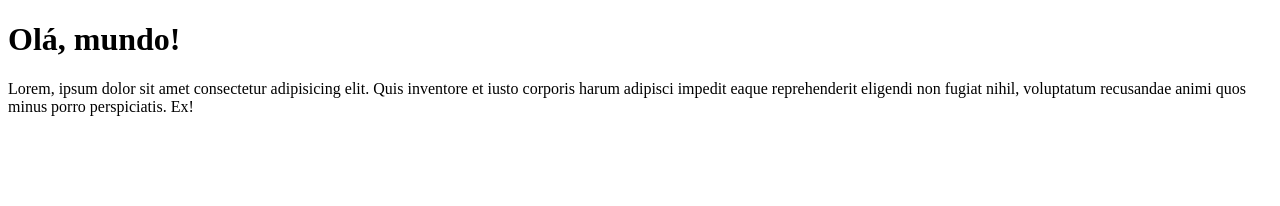
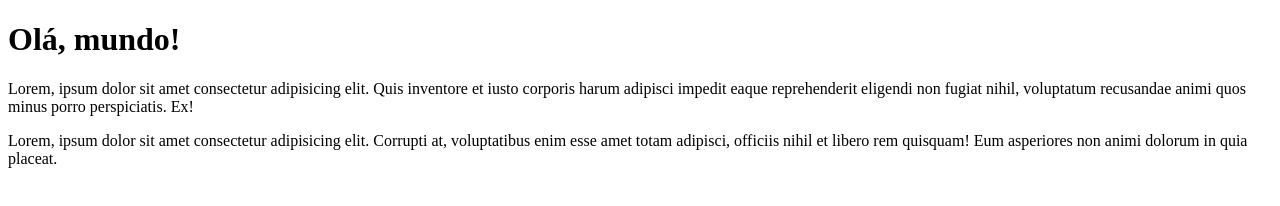
Before and after one commit to fariasbrenno/OlaMundo, a plain HTML site: page site-exemplo/index.html in a window 1280 px wide. Drawn offline with Linux system fonts and the light colour scheme.

Commit message:
adicionando parágrafo ao infex.html

```diff
--- a/site-exemplo/index.html
+++ b/site-exemplo/index.html
@@ -9,5 +9,6 @@
 <body>
     <h1>Olá, mundo!</h1>
     <p>Lorem, ipsum dolor sit amet consectetur adipisicing elit. Quis inventore et iusto corporis harum adipisci impedit eaque reprehenderit eligendi non fugiat nihil, voluptatum recusandae animi quos minus porro perspiciatis. Ex!</p>
+    <p>Lorem, ipsum dolor sit amet consectetur adipisicing elit. Corrupti at, voluptatibus enim esse amet totam adipisci, officiis nihil et libero rem quisquam! Eum asperiores non animi dolorum in quia placeat.</p>
 </body>
 </html>
```
